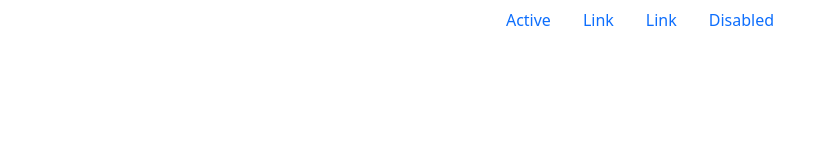
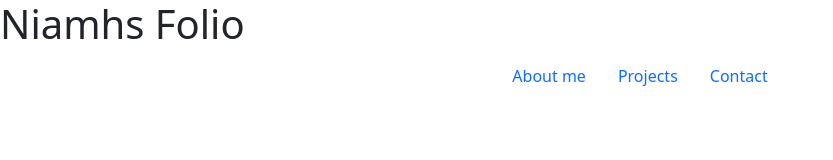
Before and after one commit to Niamh-Codes/bootstrap_challenge, a plain HTML site: page index.html in a window 1280 px wide. Shown: the whole page, without its empty margins (0-833 px from the left). Drawn offline with nearby package versions, Linux system fonts and the light colour scheme.

Commit message:
adding detailed nav structure in html

```diff
--- a/Assets/index.css
+++ b/Assets/index.css
@@ -0,0 +1,6 @@
+.cardContainer {
+    margin-top: 20px;
+  }
+  .card {
+    margin: 0 auto;
+  }
--- a/index.html
+++ b/index.html
@@ -8,18 +8,23 @@
      <title> Niamhs Folio</title>
   </head>
   <body>
-    <ul class="nav justify-content-center">
+    <header>
+        <div class="page-header">
+             <h1>Niamhs Folio</h1>
+        </div>
+    </header>
+    <nav>
+    <ul class="nav justify-content-center" div class="container-fluid">
         <li class="nav-item">
-          <a class="nav-link active" aria-current="page" href="#">Active</a>
+          <a class="nav-link active" href="#">About me</a>
         </li>
         <li class="nav-item">
-          <a class="nav-link" href="#">Link</a>
+          <a class="nav-link" href="#">Projects</a>
         </li>
         <li class="nav-item">
-          <a class="nav-link" href="#">Link</a>
-        </li>
-        <li class="nav-item">
-          <a class="nav-link" href="#">Disabled</a>
+          <a class="nav-link" href="#">Contact</a>
         </li>
       </ul>
+    </nav>
+
   </body>
```
Also changed, not shown: Assets/Arc viz.jpg (added), Assets/Packaging.jpg (added), Assets/Personal Branding.jpg (added).
